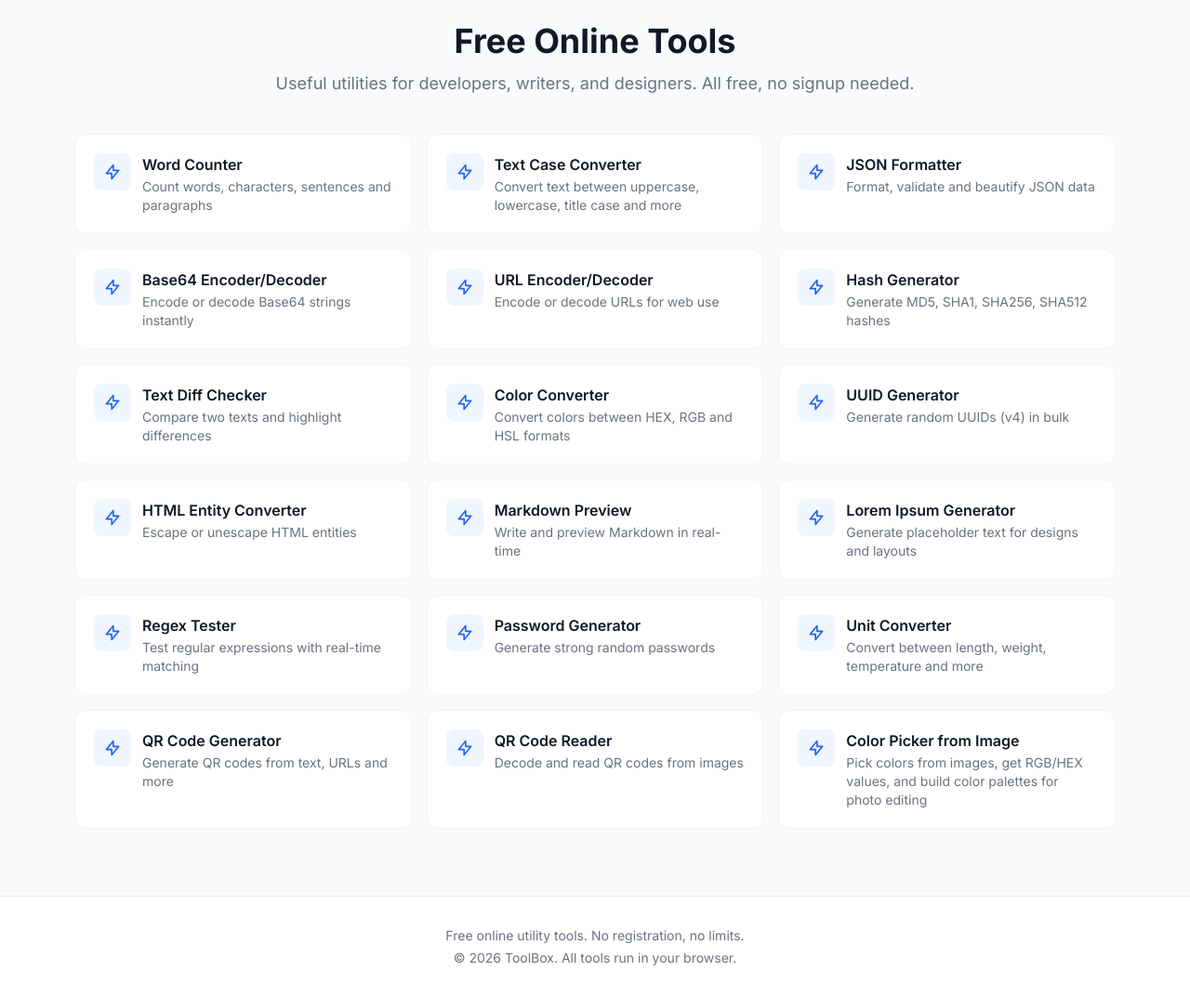
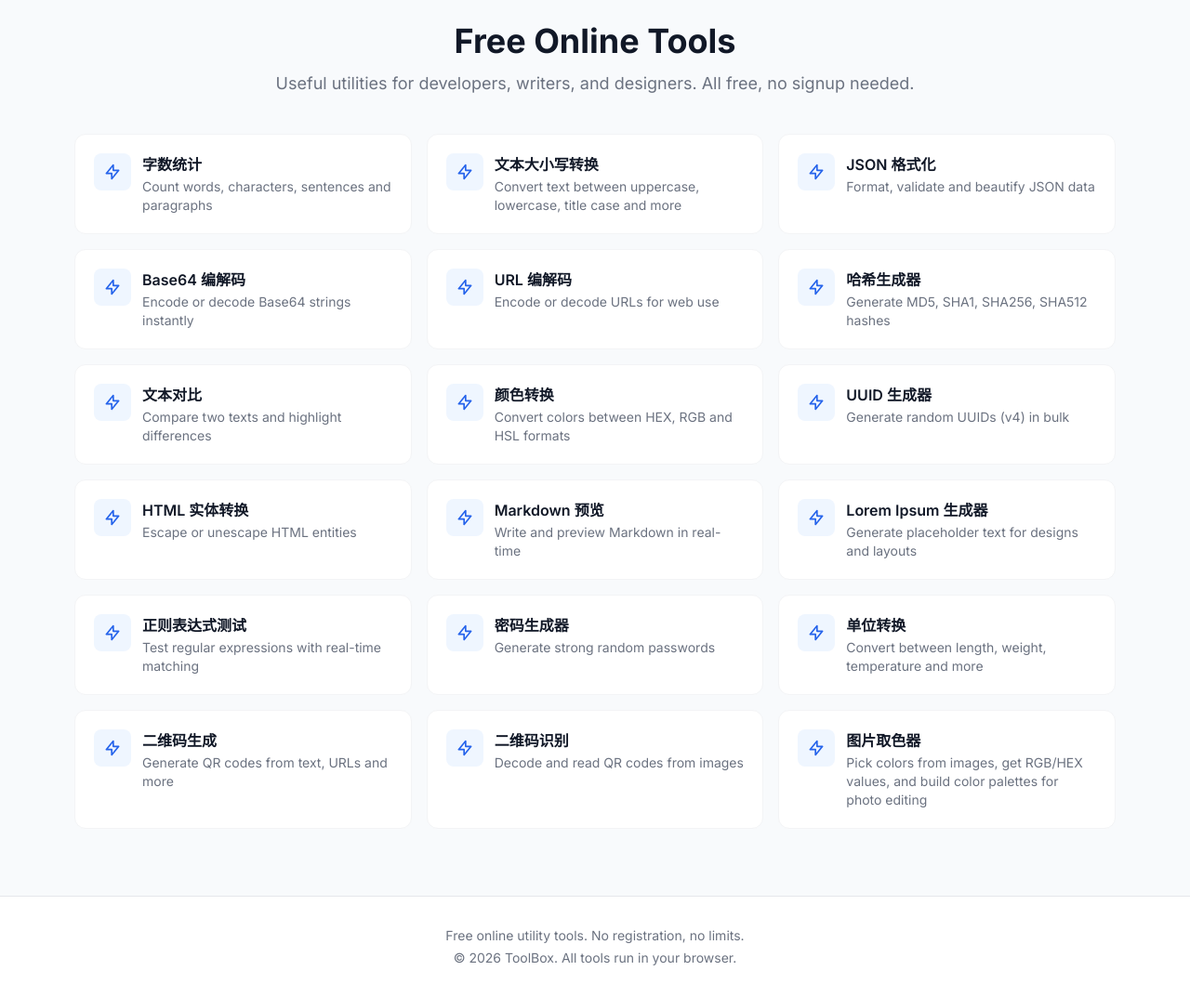
Before and after one commit to AltairIc/online-toolbox, a Flask app: page /tool/1 in a window 1280 px wide. Shown: the part 57-1130 px from the top of the page at 93% size. Run offline with Flask 3, Linux system fonts and the light colour scheme; some libraries are stand-ins or nearby versions.

Commit message:
Complete all tool page text translations for EN/CN

```diff
--- a/app/templates/base.html
+++ b/app/templates/base.html
@@ -98,7 +98,51 @@
 }
 
 function translatePage(lang) {
-    var dict = {'Generate':'生成','Generate Hashes':'生成哈希','Generate Password':'生成密码','Generate QR Code':'生成二维码','Format JSON':'格式化 JSON','Format':'格式化','Encode':'编码','Decode':'解码','Escape':'转义','Unescape':'反转义','Convert':'转换','Compare':'对比','Test':'测试','Copy to clipboard':'复制到剪贴板','Copy All':'全部复制','Swap':'交换','Download PNG':'下载 PNG','UPPER CASE':'大写','lower case':'小写','Title Case':'首字母大写','Sentence case':'句首大写','camelCase':'驼峰式','snake_case':'下划线式','kebab-case':'连接线式','Words':'词','Characters':'字符','Sentences':'句','Paragraphs':'段','Valid JSON':'有效 JSON','Invalid JSON':'无效 JSON','Uppercase (A-Z)':'大写字母','Lowercase (a-z)':'小写字母','Digits (0-9)':'数字','Regular Expression':'正则表达式','Test Text':'测试文本','Markdown Input':'Markdown 输入','Preview':'预览','Color value':'颜色值','Color preview':'颜色预览','HEX to RGB':'HEX 转 RGB','RGB to HEX':'RGB 转 HEX','Length':'长度','Weight':'重量','Temperature':'温度','Value':'值','From':'从','To':'到','Category':'类型','Count':'个数','Unit':'单位','Content':'内容','Size (px)':'尺寸（像素）','Indent':'缩进','Original Text':'原始文本','Changed Text':'修改后文本','Copy':'复制','Result':'结果','Word Count':'词数','Character Count':'字符数','Sentence Count':'句数','Paragraph Count':'段落数'};
+    var dict = {
+    'Generate': '生成', 'Generate Hashes': '生成哈希', 'Generate Password': '生成密码',
+    'Generate QR Code': '生成二维码', 'Generate UUIDs': '生成 UUID',
+    'Format JSON': '格式化 JSON', 'Format': '格式化',
+    'Encode': '编码', 'Decode': '解码', 'Escape': '转义', 'Unescape': '反转义',
+    'Convert': '转换', 'Compare': '对比', 'Test': '测试', 'Test Regex': '测试正则',
+    'Copy to clipboard': '复制到剪贴板', 'Copy All': '全部复制', 'Copy': '复制',
+    'Swap': '交换', 'Swap ↑↓': '交换', 'Download PNG': '下载 PNG',
+    'UPPER CASE': '大写', 'lower case': '小写', 'Title Case': '首字母大写',
+    'Sentence case': '句首大写', 'camelCase': '驼峰式', 'snake_case': '下划线式', 'kebab-case': '连接线式',
+    'Words': '词', 'Characters': '字符', 'Sentences': '句', 'Paragraphs': '段落',
+    'Valid JSON': '有效 JSON', 'Invalid JSON': '无效 JSON',
+    'Uppercase (A-Z)': '大写字母', 'Lowercase (a-z)': '小写字母',
+    'Digits (0-9)': '数字', 'Symbols (!@#$)': '符号',
+    'Regular Expression': '正则表达式', 'Test Text': '测试文本',
+    'Markdown Input': 'Markdown 输入', 'Preview': '预览',
+    'Color value': '颜色值', 'Color preview': '颜色预览',
+    'HEX to RGB': 'HEX 转 RGB', 'RGB to HEX': 'RGB 转 HEX',
+    'Length': '长度', 'Weight': '重量', 'Temperature': '温度',
+    'Value': '值', 'From': '从', 'To': '到', 'Category': '类型', 'Count': '数量', 'Unit': '单位',
+    'Content': '内容', 'Size (px)': '尺寸（像素）',
+    'Indent': '缩进', 'Indent:': '缩进：', 'Original Text': '原始文本', 'Changed Text': '修改后文本',
+    'Result': '结果', 'Length:': '长度：', 'Count:': '数量：', 'Unit:': '单位：',
+    'Word Count': '词数', 'Character Count': '字符数', 'Sentence Count': '句数', 'Paragraph Count': '段落数',
+    'Clear All': '清除全部', 'Picked Colors': '已取颜色', 'Export Palette': '导出色板',
+    'Zoom:': '缩放：', '1x': '1x',
+    'Click on the image to pick a color': '点击图片取色',
+    'Click on the image to start picking colors': '点击图片开始取色',
+    'Decoded Result:': '解码结果：', 'Decoding...': '解码中...',
+    'PNG, JPG, WEBP': 'PNG、JPG、WEBP', 'PNG, JPG, WEBP supported': '支持 PNG、JPG、WEBP 格式',
+    'Click to upload or drag an image': '点击上传或拖拽图片',
+    'Click to upload or drag and drop an image': '点击上传或拖拽图片',
+    'No QR code found in this image': '未在此图片中找到二维码',
+    'Try a clearer image.': '请尝试更清晰的图片。',
+
+    '字数统计': 'Word Counter', '文本大小写转换': 'Text Case Converter',
+    '颜色转换': 'Color Converter', '单位转换': 'Unit Converter',
+    '哈希生成器': 'Hash Generator', '密码生成器': 'Password Generator',
+    '正则表达式测试': 'Regex Tester', 'JSON 格式化': 'JSON Formatter',
+    'Markdown 预览': 'Markdown Preview', '文本对比': 'Text Diff Checker',
+    'UUID 生成器': 'UUID Generator', '二维码生成': 'QR Code Generator',
+    '二维码识别': 'QR Code Reader', '图片取色器': 'Color Picker from Image',
+    'Lorem Ipsum 生成器': 'Lorem Ipsum Generator', 'HTML 实体转换': 'HTML Entity Converter',
+    'Base64 编解码': 'Base64 Encoder/Decoder', 'URL 编解码': 'URL Encoder/Decoder'
+}
     var walker = document.createTreeWalker(document.body, 4, null, false);
     var nodes = [];
     while (walker.nextNode()) nodes.push(walker.currentNode);
```
